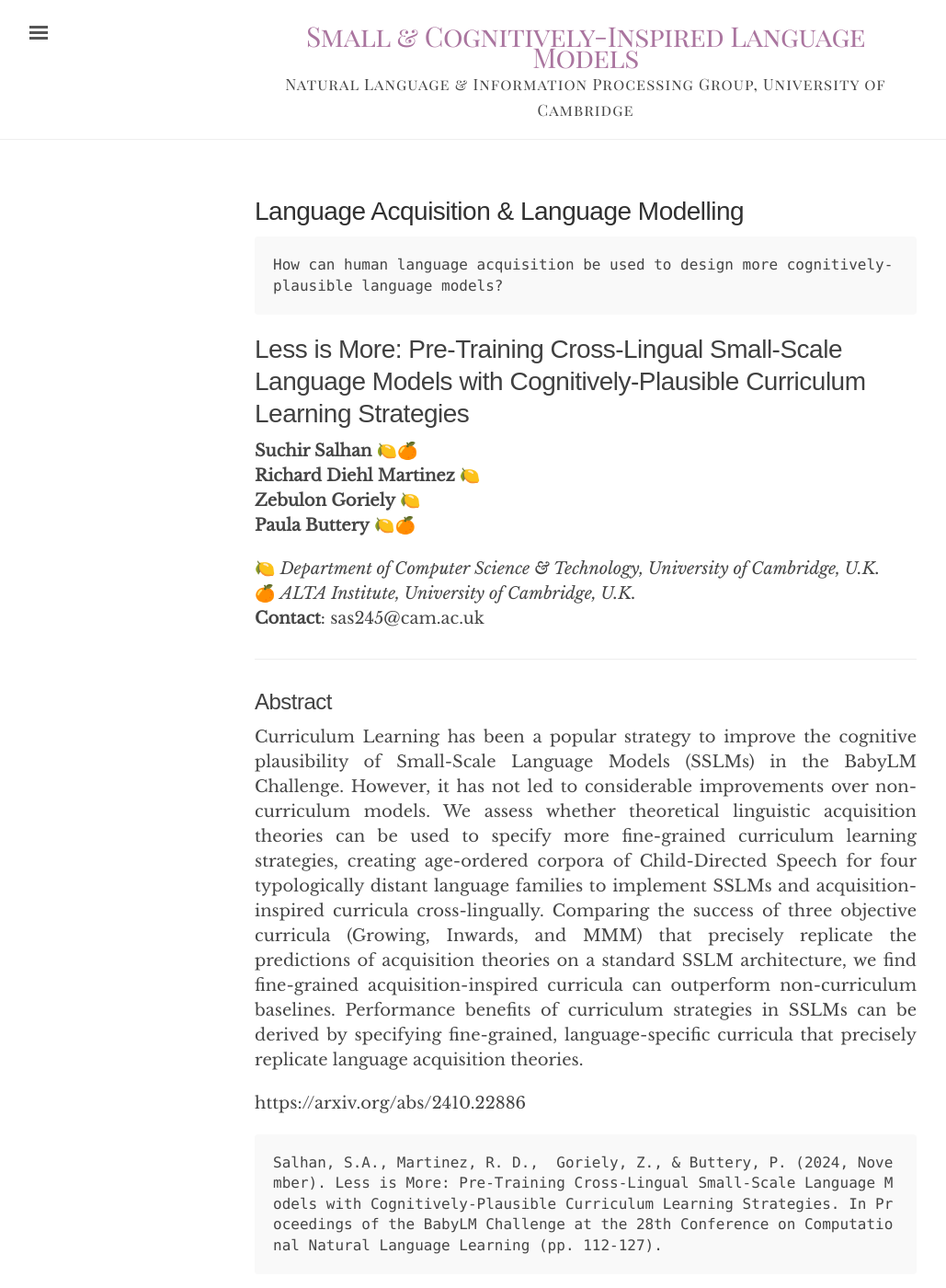
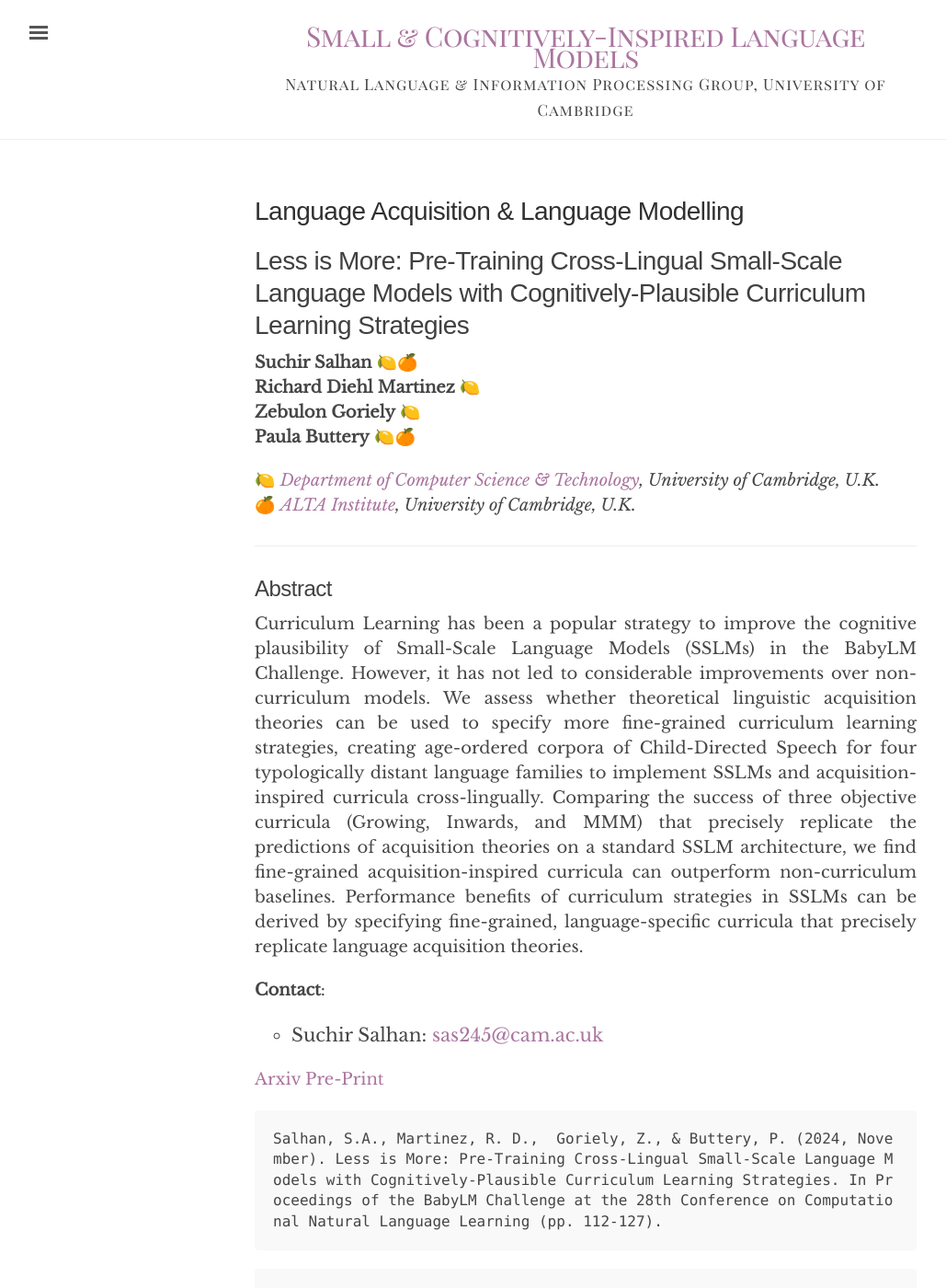
Before and after one commit to suchirsalhan/slm, a Jekyll site: the page built from _posts/2024-11-02-representation02.md, in a window 1280 px wide and 1400 px high. Shown: the whole window at 92% size, without its empty margins (3-1032 px from the left). Built offline with Jekyll 4.4.1, drawn with Linux system fonts in a browser that asks for light colours; nearby versions of some CDN libraries; part of the change alters nothing that is shown.

Commit message:
Update 2024-11-02-representation02.md

````diff
--- a/_posts/2024-11-02-representation02.md
+++ b/_posts/2024-11-02-representation02.md
@@ -5,9 +5,6 @@ categories: representation
 date: 2024-11-02
 ---
 
-~~~
-How can human language acquisition be used to design more cognitively-plausible language models?
-~~~
 
 
 # Less is More: Pre-Training Cross-Lingual Small-Scale Language Models with Cognitively-Plausible Curriculum Learning Strategies
@@ -17,9 +14,8 @@ How can human language acquisition be used to design more cognitively-plausible
 **Zebulon Goriely** 🍋
 **Paula Buttery** 🍋🍊
 
-🍋 *Department of Computer Science & Technology, University of Cambridge, U.K.*
-🍊 *ALTA Institute, University of Cambridge, U.K.*
-**Contact**: sas245@cam.ac.uk
+🍋 *[Department of Computer Science & Technology](https://www.cst.cam.ac.uk), University of Cambridge, U.K.*
+🍊 *[ALTA Institute](https://alta.cam.ac.uk), University of Cambridge, U.K.*
 
 ---
 
@@ -27,8 +23,10 @@ How can human language acquisition be used to design more cognitively-plausible
 
 Curriculum Learning has been a popular strategy to improve the cognitive plausibility of Small-Scale Language Models (SSLMs) in the BabyLM Challenge. However, it has not led to considerable improvements over non-curriculum models. We assess whether theoretical linguistic acquisition theories can be used to specify more fine-grained curriculum learning strategies, creating age-ordered corpora of Child-Directed Speech for four typologically distant language families to implement SSLMs and acquisition-inspired curricula cross-lingually. Comparing the success of three objective curricula (Growing, Inwards, and MMM) that precisely replicate the predictions of acquisition theories on a standard SSLM architecture, we find fine-grained acquisition-inspired curricula can outperform non-curriculum baselines. Performance benefits of curriculum strategies in SSLMs can be derived by specifying fine-grained, language-specific curricula that precisely replicate language acquisition theories.
 
-https://arxiv.org/abs/2410.22886
+**Contact**:
+- Suchir Salhan: [sas245@cam.ac.uk](mailto:sas245@cam.ac.uk)
 
+[Arxiv Pre-Print]([https://alta.cam.ac.uk](https://arxiv.org/abs/2410.22886))
 
 ```
 Salhan, S.A., Martinez, R. D.,  Goriely, Z., & Buttery, P. (2024, November). Less is More: Pre-Training Cross-Lingual Small-Scale Language Models with Cognitively-Plausible Curriculum Learning Strategies. In Proceedings of the BabyLM Challenge at the 28th Conference on Computational Natural Language Learning (pp. 112-127).
@@ -64,7 +62,6 @@ Salhan, S.A., Martinez, R. D.,  Goriely, Z., & Buttery, P. (2024, November). Les
 }
 ```
 
-** _COMPLETE_ **.
 
 ---
 
````
